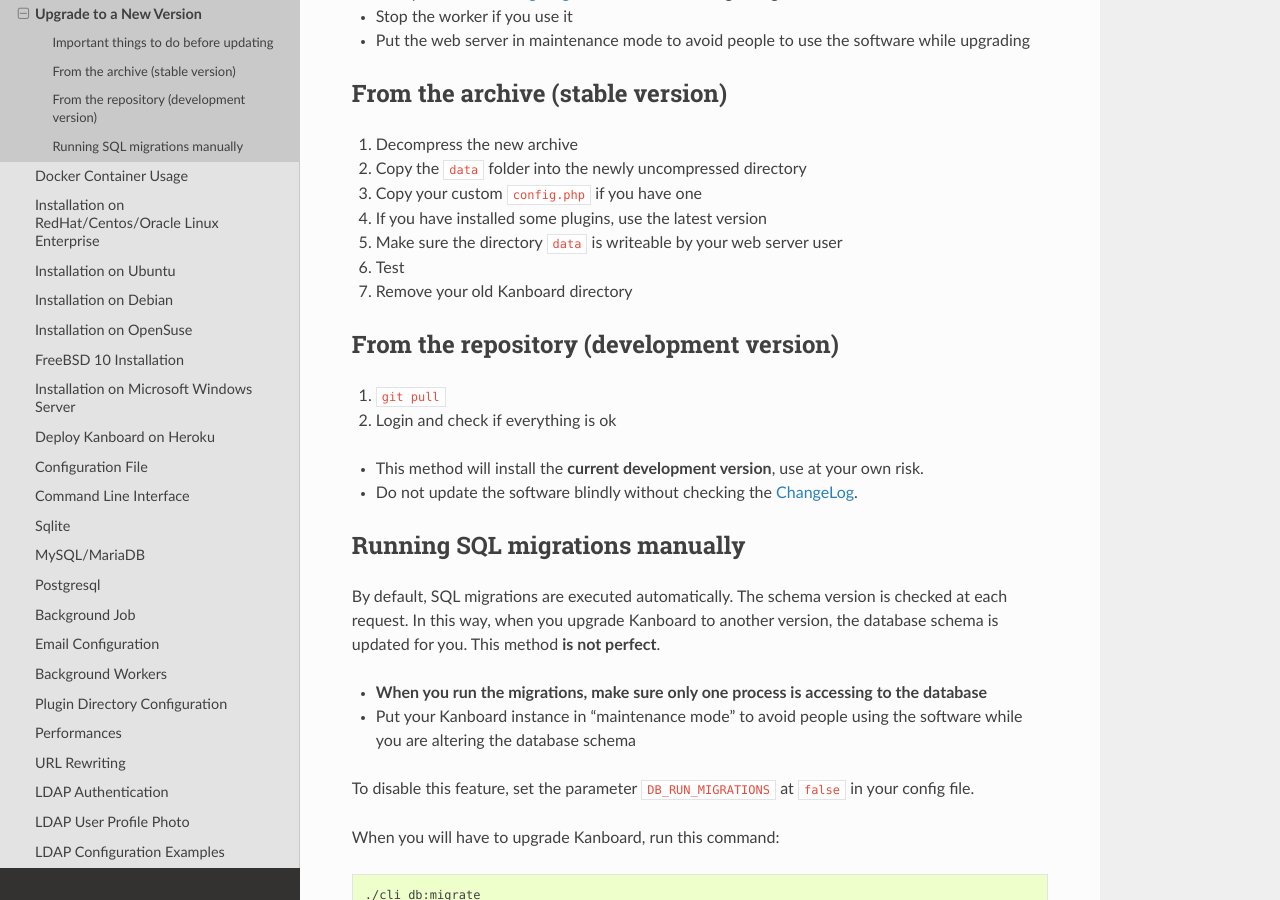
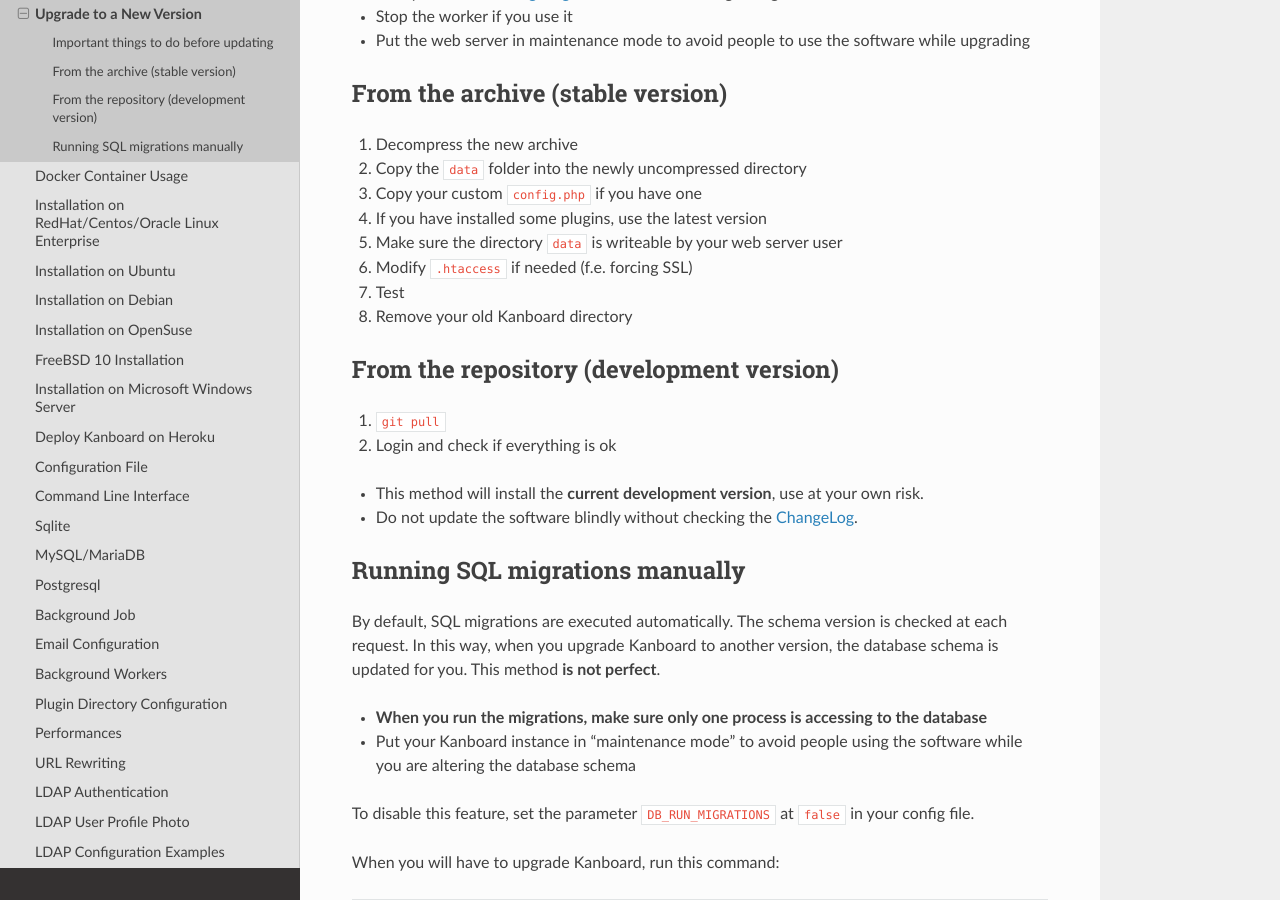
Before and after one commit to kanboard/documentation, a Sphinx documentation site: the page built from source/admin_guide/upgrade.rst, in a window 1280 px wide and 900 px high, scrolled down 379 px. Built offline with Sphinx 7.4.7 and the Read the Docs theme 2.0.0, drawn with Linux system fonts in a browser that asks for light colours.

Commit message:
Update upgrade.rst
.htaccess modification recommendation in "From the archive (stable version)"

```diff
--- a/source/admin_guide/upgrade.rst
+++ b/source/admin_guide/upgrade.rst
@@ -26,8 +26,9 @@
 3. Copy your custom ``config.php`` if you have one
 4. If you have installed some plugins, use the latest version
 5. Make sure the directory ``data`` is writeable by your web server user
-6. Test
-7. Remove your old Kanboard directory
+6. Modify ``.htaccess`` if needed (f.e. forcing SSL)
+7. Test
+8. Remove your old Kanboard directory
 
 From the repository (development version)
 -----------------------------------------
```
